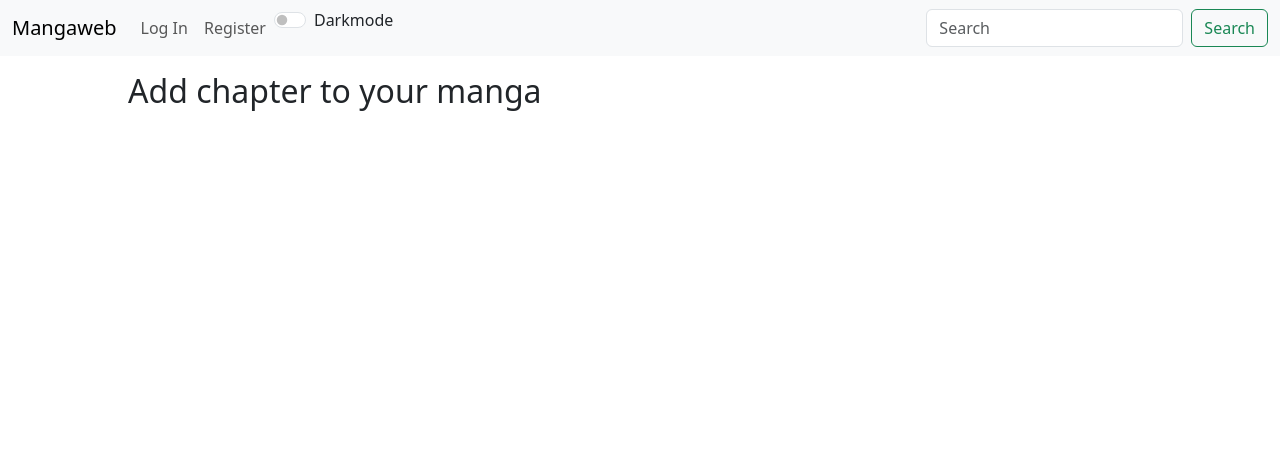
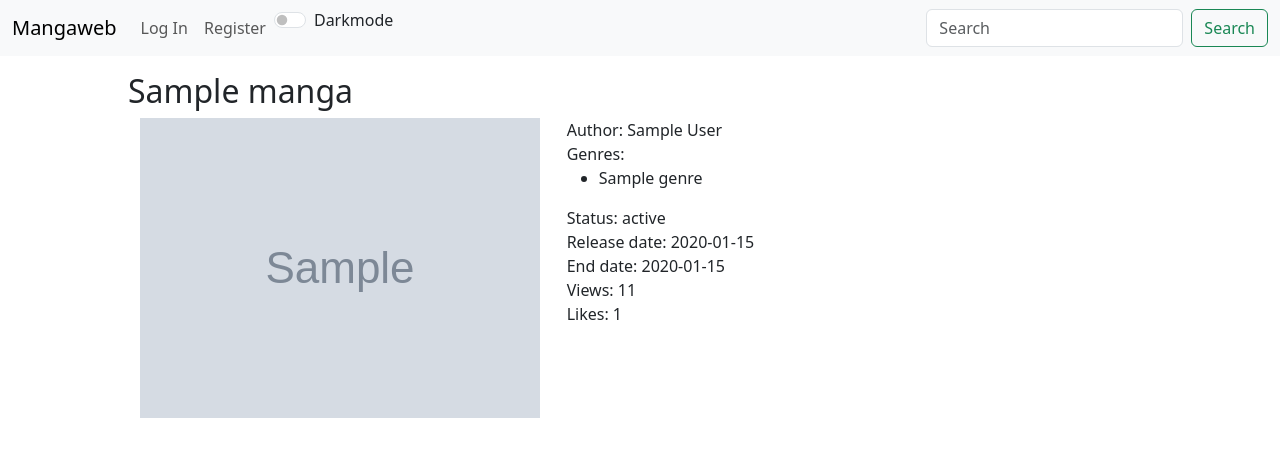
Before and after one commit to Fezin10/manga_project, a Django app: template manga/mangaweb/templates/mangaweb/mangapage.html in a window 1280 px wide. Shown: the top 457 px of the page. Run offline with Django 3.2, Linux system fonts and the light colour scheme; the template is opened without the code that fills it: most values are stand-ins (such as "Sample title", 1, 10 or a date in 2020); grey boxes marked "Sample" are stand-in pictures.

Commit message:
Mangapage near completed, still need to render a link to the chapters, but have view counter implemented and like button implemented

```diff
--- a/manga/mangaweb/models.py
+++ b/manga/mangaweb/models.py
@@ -50,7 +50,9 @@ class Manga(models.Model):
     status = models.CharField(max_length=1, choices=STATUS_CHOICES)
     views = models.PositiveIntegerField(default=0)
     thumb = models.ImageField(upload_to=helper.manga_thumb, null=True)
-    likes = models.ManyToManyField(User, related_name='liked_manga')
+    likes = models.ManyToManyField(User, related_name='liked_manga', blank=True)
+    releasedate = models.DateField(null=True, blank=True)
+    enddate = models.DateField(null=True, blank=True)
 
     def __str__(self):
         return f'{self.name} id:{self.id}'
--- a/manga/mangaweb/static/mangaweb/script.js
+++ b/manga/mangaweb/static/mangaweb/script.js
@@ -1,8 +1,8 @@
 document.addEventListener('DOMContentLoaded', () => {
     // Function to create a preview for the image files sended in some pages
-    try {
         let preview = document.querySelector('#image_preview');
-        function preview_image(event) {
+        if (preview) {
+            function preview_image(event) {
             let input = event.target;
             preview.innerHTML = '';
             if (input.files && input.files.length > 0) {
@@ -56,7 +56,44 @@ document.addEventListener('DOMContentLoaded', () => {
         }
         let image_input = document.querySelector('#image_input');
         image_input.addEventListener('change', preview_image);
-    } catch(error) {
-        console.log(error);
+        }
+
+
+    // Like button to the mangapage
+    like_button = document.querySelector("#like_button");
+    if (like_button) {
+        fetch(like_button.value)
+        .then(response => response.json())
+        .then(data => {
+            if (data['status'] == 'success') {
+                if (data['liked'] == 'true') {
+                    like_button.innerText = 'Unlike';
+                } else {
+                    like_button.innerText = 'Like';
+                }
+            } else {
+                console.log(data['status'])
+                alert('Something went wrong when retrieving like data')
+            }
+        })
+        like_button.addEventListener('click', () => {
+            fetch(like_button.value, {
+                method: "PUT",
+                headers: {
+                    'X-CSRFTOKEN': csrftoken
+                }
+            })
+            .then(response => response.json())
+            .then(data => {
+                if (data['status'] == 'success') {
+                    if (data['liked'] == 'true') {
+                        like_button.innerText = 'Unlike';
+                    } else {
+                        like_button.innerText = 'Like';
+                    }
+                    document.querySelector('#likes').innerText = `Likes: ${data['likes']}`;
+                }
+            })
+        })
     }
 })
--- a/manga/mangaweb/templates/mangaweb/layout.html
+++ b/manga/mangaweb/templates/mangaweb/layout.html
@@ -60,5 +60,6 @@
       <div class="body_content">{% block body %}{% endblock %}</div>
       <script src="https://cdn.jsdelivr.net/npm/bootstrap@5.3.2/dist/js/bootstrap.bundle.min.js" integrity="sha384-C6RzsynM9kWDrMNeT87bh95OGNyZPhcTNXj1NW7RuBCsyN/o0jlpcV8Qyq46cDfL" crossorigin="anonymous"></script>
       <script src="{% static 'mangaweb/script.js' %}"></script>
+      <script>var csrftoken = "{{ csrf_token }}";</script>
     </body>
 </html>
--- a/manga/mangaweb/templates/mangaweb/mangapage.html
+++ b/manga/mangaweb/templates/mangaweb/mangapage.html
@@ -1,6 +1,42 @@
 {% extends "mangaweb/layout.html" %}
 {% block title %}- {{ manga.name }}{% endblock %}
 {% block body %}
-<h2>Add chapter to your manga</h2>
-
+<h2>{{ manga.name }}</h2>
+<div class="container">
+    <div class="row">
+        <div class="col-5"><img src="{{ manga.thumb.url }}" alt="{{ manga.name }} Thumbnail" class="img-fluid"></div>
+        <div class="col-7">
+            <div>Author: {{ manga.author }}</div>
+            <div>Genres:
+                <ul>
+                    {% for genre in manga.genres.all %}
+                        <li>{{ genre }}</li>
+                    {% empty %}
+                        <li>No genre specified</li>
+                    {% endfor %}
+                </ul>
+            </div>
+            <div>Status: {{ manga.get_status_display }}</div>
+            <div>Release date:
+                {% if manga.releasedate and manga.status != "N" %}
+                    {{ manga.releasedate }}
+                {% elif manga.releasedate %}
+                    To be released in {{ manga.releasedate }}
+                {% elif manga.status == "N" %}
+                    Not released
+                {% else %}
+                    Not specified
+                {% endif %}
+            </div>
+            {% if manga.enddate %}
+            <div>End date: {{ manga.enddate }}</div>
+            {% endif %}
+            <div>Views: {{ manga.views|add:'+1' }}</div>
+            <div id="likes">Likes: {{ manga.likes.count }}</div>
+            {% if user.is_authenticated %}
+                <div><button class="btn btn-primary" id="like_button" value="{% url 'mangalike' manga.id %}"></button></div>
+            {% endif %}
+        </div>
+    </div>
+</div>
 {% endblock %}
--- a/manga/mangaweb/urls.py
+++ b/manga/mangaweb/urls.py
@@ -11,7 +11,8 @@ urlpatterns = [
     path("logout", views.logout_view, name="logout"),
     path("addmanga", views.addmanga, name="addmanga"),
     path("addchapter", views.addchapter, name="addchapter"),
-    path("<str:manganame>/<int:mangaid>", views.mangapage, name="mangapage")
+    path("mangapage/<str:manganame>/<int:mangaid>", views.mangapage, name="mangapage"),
+    path("like/<int:manga_id>", views.like, name="mangalike")
 ]
 
 if settings.DEBUG:
```
Also changed, not shown: manga/mangaweb/views.py (+23 -1 lines), manga/mangaweb/migrations/0010_manga_releasedate.py (added), manga/mangaweb/migrations/0011_manga_enddate.py (added).
